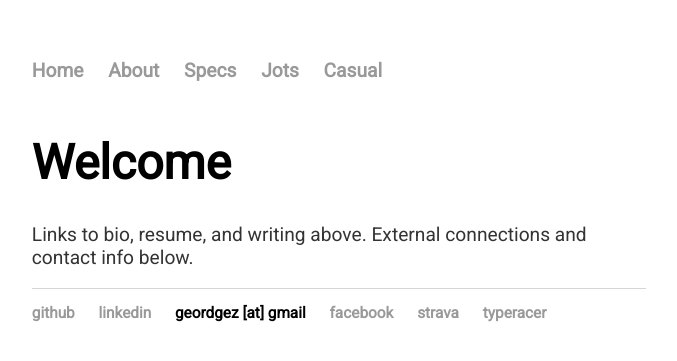
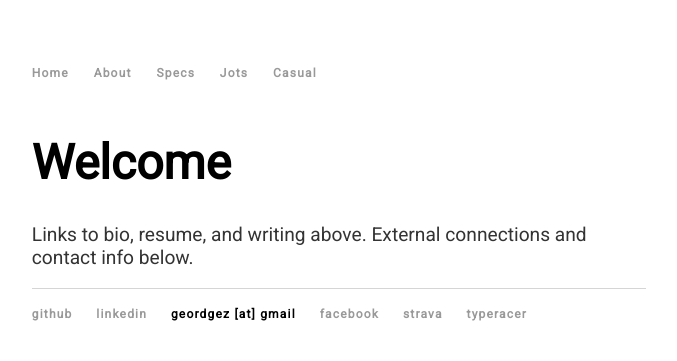
Before and after one commit to geordgez/geordgez.github.io, a Jekyll site: the page built from index.html, in a window 1280 px wide. Shown: the top 361 px of the page, without its empty margins (301-978 px from the left). Built offline with Jekyll 4.4.1, drawn with Linux system fonts in a browser that asks for light colours.

Commit message:
Try to fix lists looking cramped

```diff
--- a/css/main.css
+++ b/css/main.css
@@ -80,6 +80,11 @@ ul.posts li {
     list-style: none;
 }
 
+li {
+    font-size: 12px;
+    letter-spacing: 0.1em;
+}
+
 hr {
   border: 0;
   height: 0;
```
